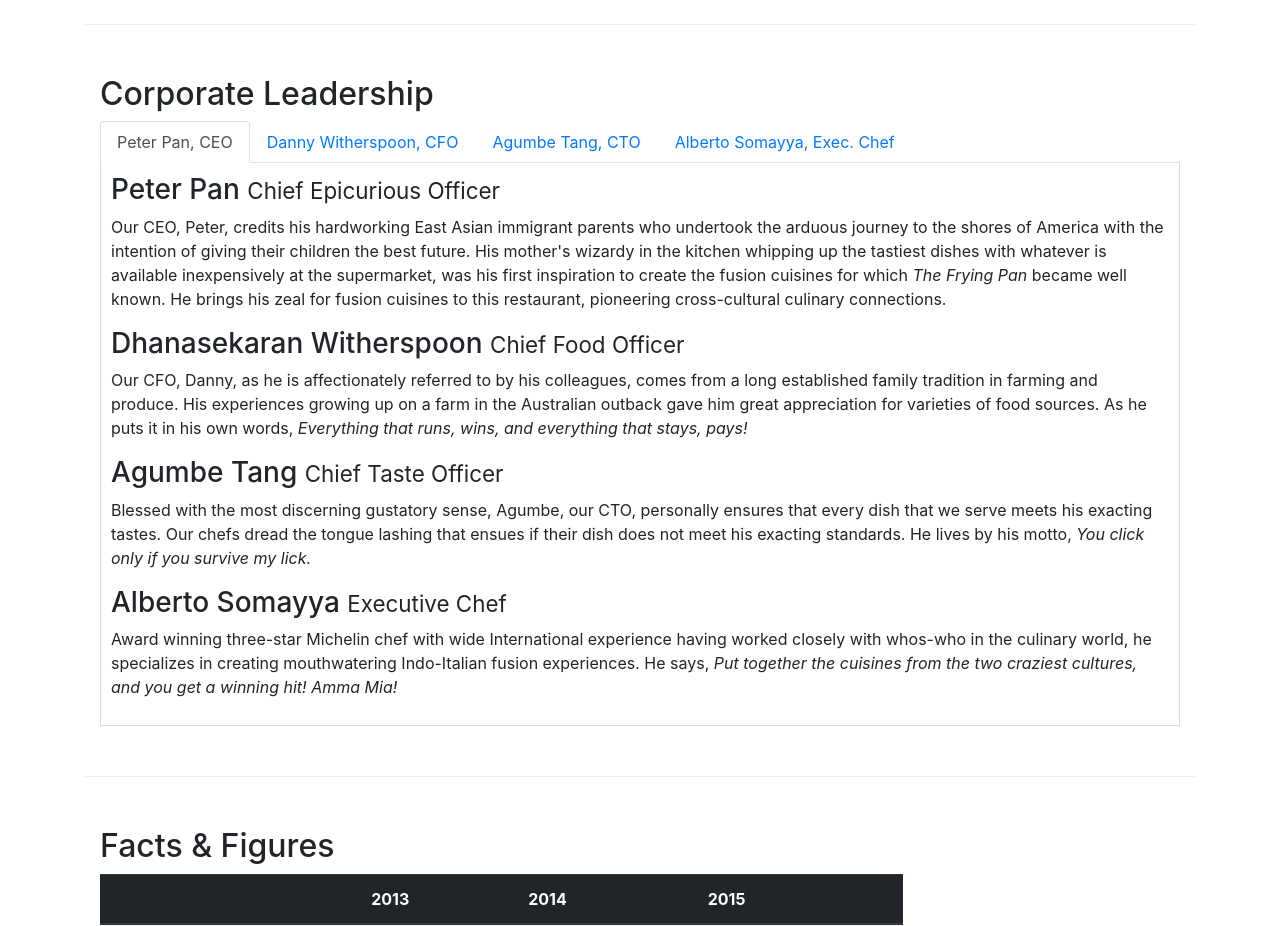
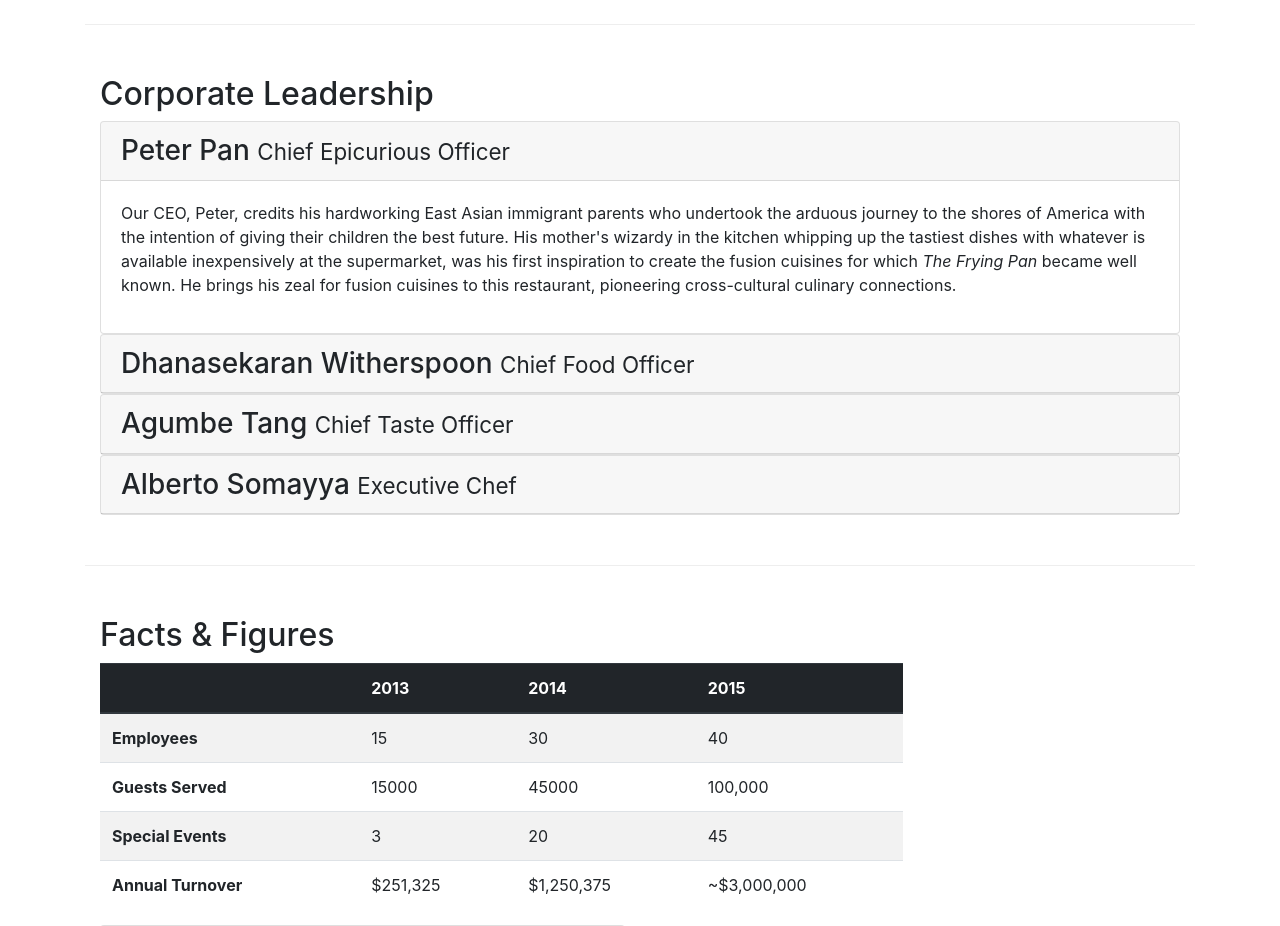
Before and after one commit to Lwalters7/bootstrap-test, a website: page aboutus.html in a window 1280 px wide. Shown: the part 840-1766 px from the top of the page. Drawn offline with nearby package versions, Linux system fonts and the light colour scheme.

Commit message:
Accordion

```diff
--- a/aboutus.html
+++ b/aboutus.html
@@ -85,42 +85,71 @@ href="node_modules/bootstrap/dist/css/bootstrap.min.css">
             <div class="col-12 col-sm">
                 <h2>Corporate Leadership</h2>
 
-                <ul class="nav nav-tabs">
-                    <li class="nav-item">
-                    <a class="nav-link active" href="#peter"
-                    role="tab" data-toggle="tab">Peter Pan, CEO</a>
-                    </li>
-                    <li class="nav-item">
-                    <a class="nav-link" href="#danny" role="tab"
-                    data-toggle="tab">Danny Witherspoon, CFO</a>
-                    </li>
-                    <li class="nav-item">
-                    <a class="nav-link" href="#agumbe"role="tab"
-                    data-toggle="tab">Agumbe Tang, CTO</a>
-                    </li>
-                    <li class="nav-item">
-                    <a class="nav-link" href="#alberto" role="tab"
-                    data-toggle="tab">Alberto Somayya, Exec. Chef</a>
-                    </li>
-                </ul>
 
-                    <div class="tab-content">
 
-                        <div role="tabpanel" class="tab-pane fade show active" id="peter">
-                            <h3>Peter Pan <small>Chief Epicurious Officer</small></h3>
-                            <p class="d-none d-sm-block">Our CEO, Peter, credits his hardworking East Asian immigrant parents who undertook the arduous journey to the shores of America with the intention of giving their children the best future. His mother's wizardy in the kitchen whipping up the tastiest dishes with whatever is available inexpensively at the supermarket, was his first inspiration to create the fusion cuisines for which <em>The Frying Pan</em> became well known. He brings his zeal for fusion cuisines to this restaurant, pioneering cross-cultural culinary connections.</p>
+                    <div id="accordion">
+
+                        <div class="card">
+                            <div class="card-header" role="tab" id="peterhead">
+                            <h3 class="mb-0">
+                                <a data-toggle="collapse" data-target="#peter">
+                                    Peter Pan <small>Chief Epicurious
+                                    Officer</small>
+                                </a>
+                            </h3>
+                            </div>
+                            <div class="collapse show" id="peter" dataparent="#accordion">
+                                <div class="card-body">
+                                    <p class="d-none d-sm-block">Our CEO, Peter, credits his hardworking East Asian immigrant parents who undertook the arduous journey to the shores of America with the intention of giving their children the best future. His mother's wizardy in the kitchen whipping up the tastiest dishes with whatever is available inexpensively at the supermarket, was his first inspiration to create the fusion cuisines for which <em>The Frying Pan</em> became well known. He brings his zeal for fusion cuisines to this restaurant, pioneering cross-cultural culinary connections.</p>
+                                </div>
+                            </div>
                         </div>
-                        <div role="tabpanel" class="tab-pane fade show active" id="danny">
-                            <h3>Dhanasekaran Witherspoon <small>Chief Food Officer</small></h3>
-                            <p class="d-none d-sm-block">Our CFO, Danny, as he is affectionately referred to by his colleagues, comes from a long established family tradition in farming and produce. His experiences growing up on a farm in the Australian outback gave him great appreciation for varieties of food sources. As he puts it in his own words, <em>Everything that runs, wins, and everything that stays, pays!</em></p>
+                        <div class="card">
+                            <div class="card-header" role="tab" id="dannyhead">
+                            <h3 class="mb-0">
+                                <a class="collapsed" data-toggle="collapse" data-target="#danny">
+                                    Dhanasekaran Witherspoon <small>Chief Food
+                                    Officer</small>
+                                </a>
+                            </h3>
+                            </div>
+                            <div class="collapse" id="danny" dataparent="#accordion">
+                                <div class="card-body">
+                                    <p class="d-none d-sm-block">Our CFO, Danny, as he is affectionately referred to by his colleagues, comes from a long established family tradition in farming and produce. His experiences growing up on a farm in the Australian outback gave him great appreciation for varieties of food sources. As he puts it in his own words, <em>Everything that runs, wins, and everything that stays, pays!</em></p>
+                                </div>
+                            </div>
                         </div>
-                        <div role="tabpanel" class="tab-pane fade show active" id="agumbe">
-                            <h3>Agumbe Tang <small>Chief Taste Officer</small></h3>
-                            <p class="d-none d-sm-block">Blessed with the most discerning gustatory sense, Agumbe, our CTO, personally ensures that every dish that we serve meets his exacting tastes. Our chefs dread the tongue lashing that ensues if their dish does not meet his exacting standards. He lives by his motto, <em>You click only if you survive my lick.</em></p>
+
+                        <div class="card">
+                            <div class="card-header" role="tab" id="agumbehead">
+                            <h3 class="mb-0">
+                                <a class="collapsed" data-toggle="collapse" data-target="#agumbe">
+                                    Agumbe Tang <small>Chief Taste
+                                    Officer</small>
+                                </a>
+                            </h3>
+                            </div>
+                            <div class="collapse" id="agumbe" dataparent="#accordion">
+                                <div class="card-body">
+                                    <p class="d-none d-sm-block">Blessed with the most discerning gustatory sense, Agumbe, our CTO, personally ensures that every dish that we serve meets his exacting tastes. Our chefs dread the tongue lashing that ensues if their dish does not meet his exacting standards. He lives by his motto, <em>You click only if you survive my lick.</em></p>
+                                </div>
+                            </div>
                         </div>
-                        <div role="tabpanel" class="tab-pane fade show active" id="alberto">
-                            <h3>Alberto Somayya <small>Executive Chef</small></h3>
-                            <p class="d-none d-sm-block">Award winning three-star Michelin chef with wide International experience having worked closely with whos-who in the culinary world, he specializes in creating mouthwatering Indo-Italian fusion experiences. He says, <em>Put together the cuisines from the two craziest cultures, and you get a winning hit! Amma Mia!</em></p>
+
+                        <div class="card">
+                            <div class="card-header" role="tab" id="albertohead">
+                            <h3 class="mb-0">
+                            <a class="collapsed" data-toggle="collapse" data-target="#alberto">
+                                Alberto Somayya <small>Executive
+                                Chef</small>
+                            </a>
+                            </h3>
+                            </div>
+                            <div class="collapse" id="alberto" dataparent="#accordion">
+                                <div class="card-body">
+                                    <p class="d-none d-sm-block">Award winning three-star Michelin chef with wide International experience having worked closely with whos-who in the culinary world, he specializes in creating mouthwatering Indo-Italian fusion experiences. He says, <em>Put together the cuisines from the two craziest cultures, and you get a winning hit! Amma Mia!</em></p>
+                                </div>
+                            </div>
                         </div>
                     </div>
             </div>
```
